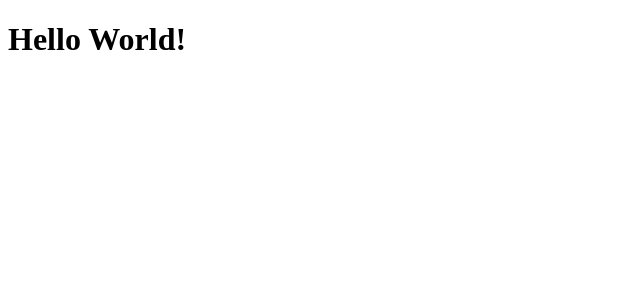
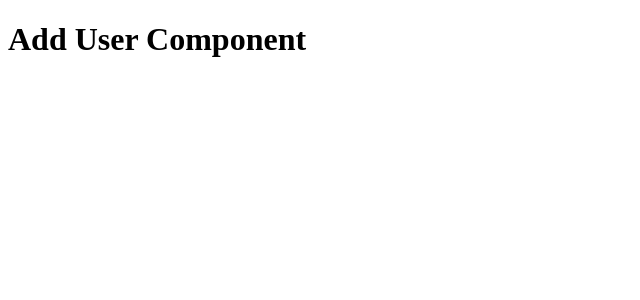
Before and after one commit to AnawaratneMANA/AF_EXAM_PAPER_TEMPLATE_FR_V2, a React (Create React App) app: page /add in a window 1280 px wide. Shown: the top 300 px of the page, without its empty margins (0-640 px from the left). Built offline with nearby package versions, Linux system fonts and the light colour scheme.

Commit message:
Routing Added to the UI Project.

```diff
--- a/src/App.js
+++ b/src/App.js
@@ -1,10 +1,21 @@
 import React from 'react'
 import './App.css';
+import {Home} from './Components/home';
+import {AddUser} from './Components/addUser';
+import {EditUser} from './Components/editUser';
+import {BrowserRouter as Router, Switch, Route} from "react-router-dom";
 
 function App() {
     return (
         <React.Fragment>
-            <h1> Hello World!</h1>
+            <Router>
+                {/*Put the navigation bar here.*/}
+                <Switch>
+                    <Route exact path="/" component={Home}/>
+                    <Route exact path="/add" component={AddUser}/>
+                    <Route exact path="/edit/:id" component={EditUser}/>
+                </Switch>
+            </Router>
         </React.Fragment>
     )
 }
--- /dev/null
+++ b/src/Components/addUser.js
@@ -0,0 +1,8 @@
+import React from 'react';
+export const AddUser = () => {
+    return (
+        <div>
+            <h1>Add User Component</h1>
+        </div>
+    )
+}
--- /dev/null
+++ b/src/Components/editUser.js
@@ -0,0 +1,8 @@
+import React from 'react';
+export const EditUser = () => {
+    return (
+        <div>
+            <h1>Edit User Component</h1>
+        </div>
+    )
+}
--- /dev/null
+++ b/src/Components/home.js
@@ -0,0 +1,8 @@
+import React from 'react';
+export const Home = () => {
+    return (
+        <div>
+            <h1>Home Component</h1>
+        </div>
+    )
+}
```
